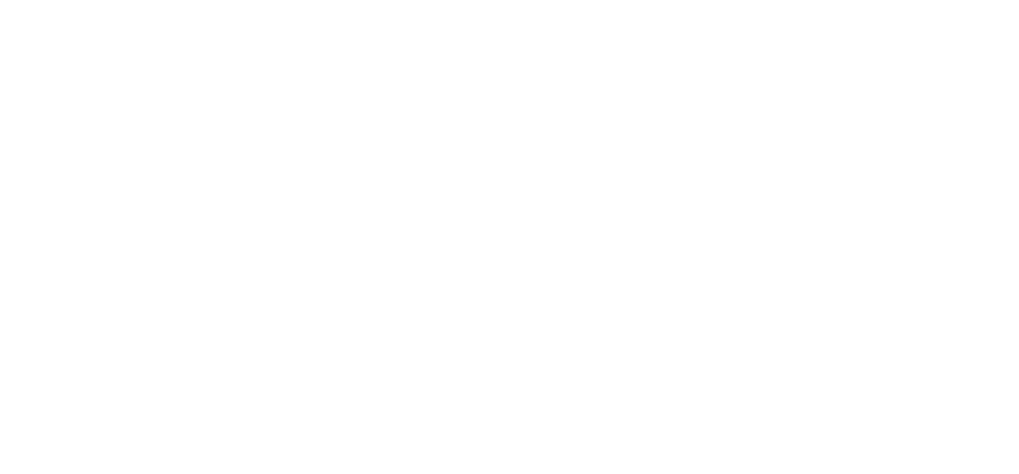
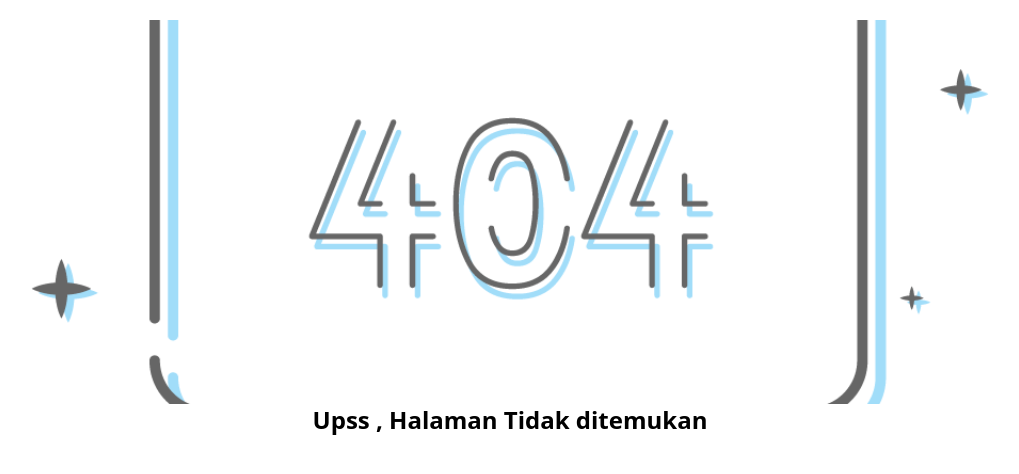
Before and after one commit to Genta-arya/Nu-WebBlog, a React (Create React App) app: page /404 in a window 1280 px wide. Before the commit this address had no page. Shown: the top 474 px of the page, without its empty margins (130-1149 px from the left). Built offline with nearby package versions, Linux system fonts and the light colour scheme.

Commit message:
update-404

```diff
--- a/src/App.js
+++ b/src/App.js
@@ -1,5 +1,5 @@
 import React from "react";
-import { BrowserRouter as Router, Route, Routes } from "react-router-dom";
+import { BrowserRouter as Router, Route, Routes , Navigate } from "react-router-dom";
 import LoginAdmin from "./Component/View/Login/Login";
 import Dashboard from "./Component/View/Dashboard/Dashboard";
 import BlogPage from "./Component/View/Blog/Blog";
@@ -8,6 +8,7 @@
 import Home from "./Component/View/LandingPage/Home";
 import Sejarah from "./Component/View/LandingPage/SejarahNu";
 import PostingArtikel from "./Component/View/Dashboard/Posting";
+import DetailNotFound from "./Component/View/LandingPage/Nothing";
 
 const App = () => {
   return (
@@ -22,6 +23,8 @@
           <Route path="/detail/:id" element={<DetailPage />} />
           <Route path="/arsip" element={<ArsipPage />} />
           <Route path="/posting-artikel" element={<PostingArtikel />} />
+          <Route path="*" element={<Navigate to="/404" />} />
+          <Route path="/404" element={<DetailNotFound />} />
         </Routes>
       </div>
     </Router>
--- a/src/Component/View/LandingPage/LatestArticle.jsx
+++ b/src/Component/View/LandingPage/LatestArticle.jsx
@@ -5,10 +5,10 @@
   const [latestArticles, setLatestArticles] = useState([]);
   const [isLoading, setIsLoading] = useState(true);
   const API_BASE_URL = "https://api-blog-nu-8w8s.vercel.app/";
-  const url = "https://api-blog-nu-8uwk.vercel.app/posting/";
+  const url = "https://api-blog-nu-8uwk.vercel.app/";
 
   useEffect(() => {
-    fetch("https://api-blog-nu-8uwk.vercel.app/posting")
+    fetch("https://api-blog-nu-8w8s-1y9mpvq8b-genta-arya.vercel.app/posting/")
       .then((response) => response.json())
       .then((data) => {
         if (data && data.length > 0) {
--- /dev/null
+++ b/src/Component/View/LandingPage/Nothing.jsx
@@ -0,0 +1,27 @@
+import React from "react";
+import { Link } from "react-router-dom";
+import background from "../../../Asset/not_found.png";
+import Footer from "../Blog/Footer";
+
+const DetailNotFound = () => {
+  return (
+    <div className="container mx-auto mt-3">
+      <div className="flex justify-center items-center h-96 mt-5">
+        <div
+          className="bg-cover bg-center w-full h-full"
+          style={{
+            backgroundImage: `url(${background})`,
+          }}
+        ></div>
+      </div>
+      <div className="text-center">
+        <h2 className="text-2xl font-bold mb-4">
+          Upss , Halaman Tidak ditemukan
+        </h2>
+      </div>
+
+    </div>
+  );
+};
+
+export default DetailNotFound;
```
Also changed, not shown: src/Asset/not_found.png (added).
